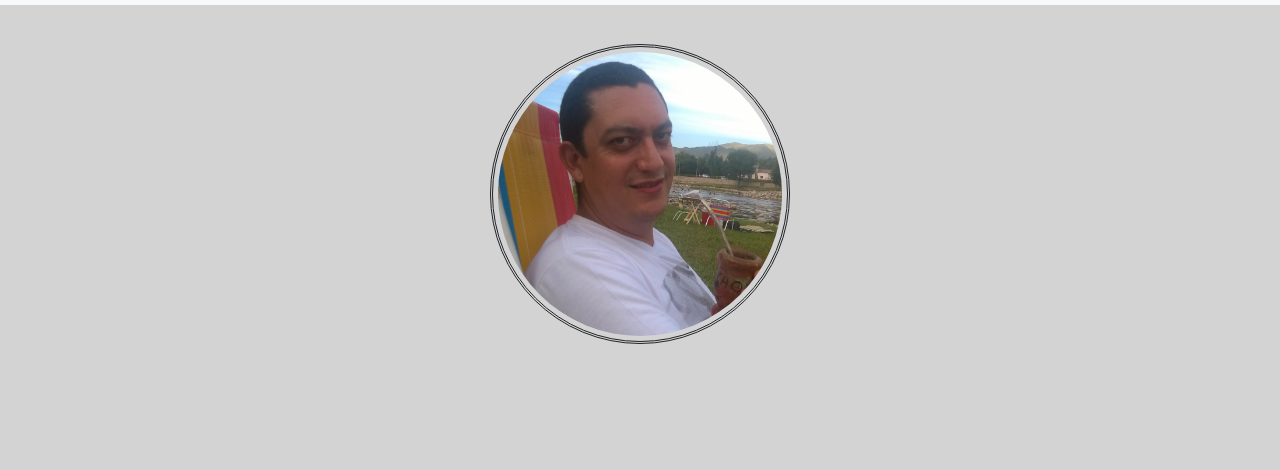
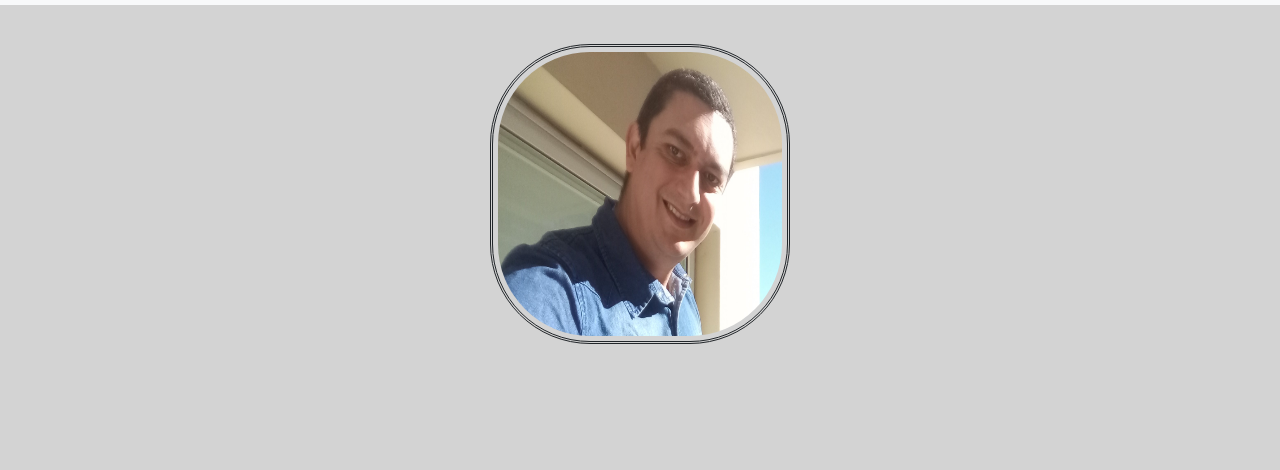
Before and after one commit to FernandoRuizParietti/Personal-Portfolio, a website: page index.html in a window 1280 px wide. Shown: the part 56-526 px from the top of the page. Drawn offline with nearby package versions, Linux system fonts and the light colour scheme.

Commit message:
final commit

```diff
--- a/index.html
+++ b/index.html
@@ -7,6 +7,7 @@
     <link href="https://cdn.jsdelivr.net/npm/bootstrap@5.1.3/dist/css/bootstrap.min.css"
     rel="stylesheet" integrity="sha384-1BmE4kWBq78iYhFldvKuhfTAU6auU8tT94WrHftjDbrCEXSU1oBoqyl2QvZ6jIW3"
     crossorigin="anonymous">
+    <!-- JavaScript Bundle with Popper -->
     <script src="https://cdn.jsdelivr.net/npm/bootstrap@5.1.3/dist/js/bootstrap.bundle.min.js"
     integrity="sha384-ka7Sk0Gln4gmtz2MlQnikT1wXgYsOg+OMhuP+IlRH9sENBO0LRn5q+8nbTov4+1p"
     crossorigin="anonymous"></script>
@@ -19,8 +20,6 @@
     <link rel = "stylesheet" href = "styles.css"/>
 </head>
 <body>
-    <!-- <button type="button" class="btn btn-primary">Primary</button> -->
-
     <nav class="navbar navbar-expand-lg navbar-light bg-light">
         <div class="container">
             <a class="navbar-brand" href="#">
@@ -52,7 +51,7 @@
       </nav>
 
       <div class="container card-img-top" style="width: 18rem;">
-        <img src="./images/Peronal-Portfolio3.jpg" class="foto" alt="...">
+        <img src="./images/Perfil2.jpg" class="foto" alt="...">
         <div id="About"  class="card-body">
         </div>
       </div>
--- /dev/null
+++ b/package.json
@@ -0,0 +1,5 @@
+{
+  "dependencies": {
+    "bootstrap": "^5.1.3"
+  }
+}
--- a/styles.css
+++ b/styles.css
@@ -1,6 +1,7 @@
 body {
     margin: 0;
     background: lightgrey;
+    flex-wrap: wrap;
 }
 
 .navbar {
@@ -11,6 +12,7 @@ body {
 
 :root {
     --main-color:black;
+    min-width: 530px;
 }
 
 .bg {
@@ -36,7 +38,7 @@ body {
         justify-content: start;
         width:300px;
         height:300px;
-        border-radius:150px;
+        border-radius:100px;
 
     }
 
@@ -74,6 +76,7 @@ body {
 
 .container-project {
     display: flex;
+    margin-top: 70px;
 }
 
 .pro{
```
Also changed, not shown: images/Perfil.jpg (added), images/Perfil2.jpg (added), 1 other file.
